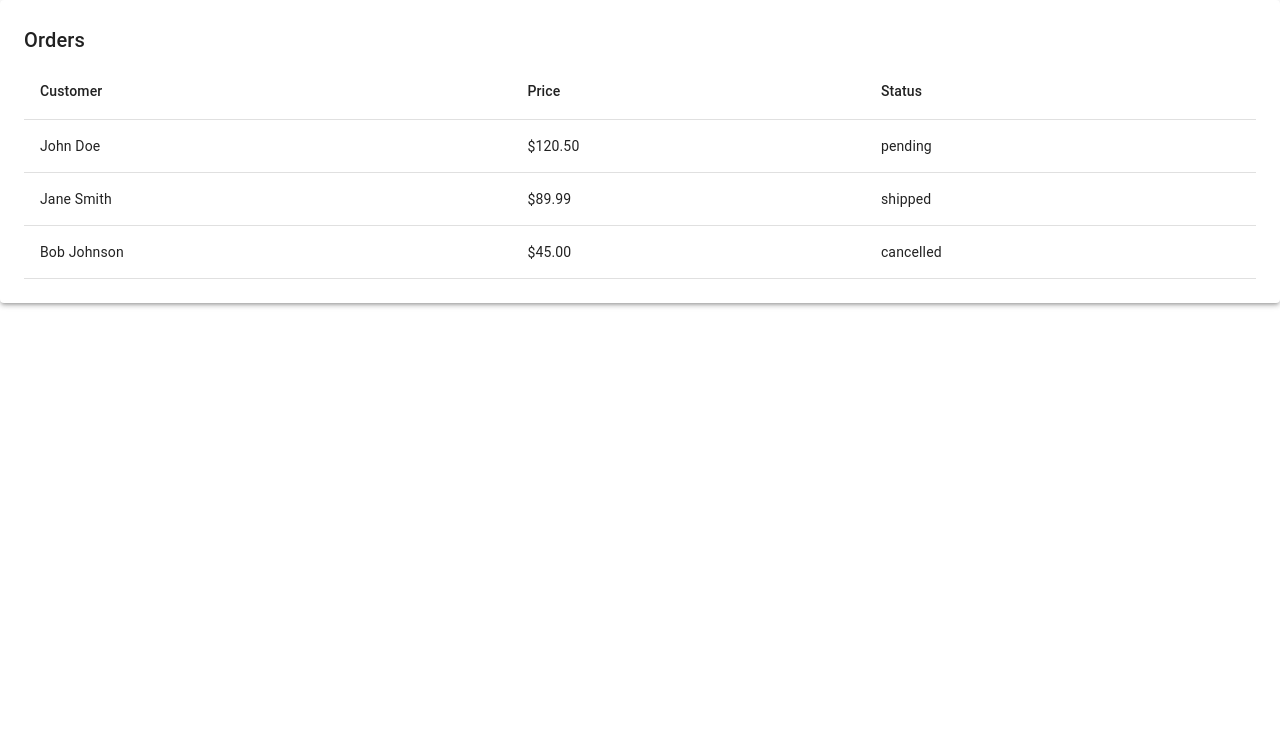
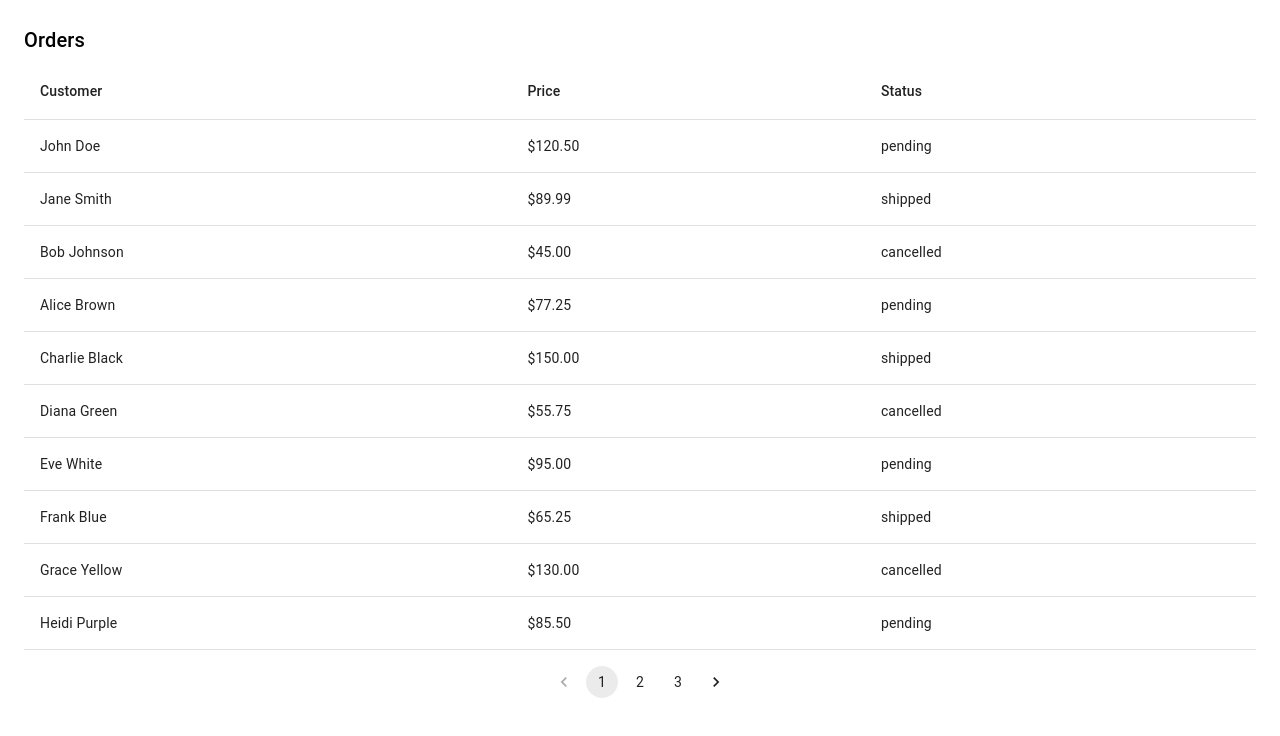
Before and after one commit to DryhaAndrii/onboardingTast, a React (Create React App) app: page / in a window 1280 px wide. Shown: the top 736 px of the page. Built offline with nearby package versions, Linux system fonts and the light colour scheme.

Commit message:
status update

```diff
--- a/package.json
+++ b/package.json
@@ -16,6 +16,7 @@
     "@types/react-dom": "^19.1.5",
     "react": "^19.1.0",
     "react-dom": "^19.1.0",
+    "react-router-dom": "^7.6.1",
     "react-scripts": "5.0.1",
     "styled-components": "^6.1.18",
     "typescript": "^4.9.5",
--- a/src/App.tsx
+++ b/src/App.tsx
@@ -1,11 +1,11 @@
+import { Routes, Route } from "react-router-dom";
 import OrdersTable from "./components/ordersTable/ordersTable";
-
 
 function App() {
   return (
-    <div className="App">
-      <OrdersTable />
-    </div>
+    <Routes>
+      <Route path="/" element={<OrdersTable />} />
+    </Routes>
   );
 }
 
--- /dev/null
+++ b/src/components/ordersTable/orders.json
@@ -0,0 +1,37 @@
+[
+  { "id": 1, "name": "John Doe", "price": 120.5, "status": "pending" },
+  { "id": 2, "name": "Jane Smith", "price": 89.99, "status": "shipped" },
+  { "id": 3, "name": "Bob Johnson", "price": 45.0, "status": "cancelled" },
+  { "id": 4, "name": "Alice Brown", "price": 77.25, "status": "pending" },
+  { "id": 5, "name": "Charlie Black", "price": 150.0, "status": "shipped" },
+  { "id": 6, "name": "Diana Green", "price": 55.75, "status": "cancelled" },
+  { "id": 7, "name": "Eve White", "price": 95.0, "status": "pending" },
+  { "id": 8, "name": "Frank Blue", "price": 65.25, "status": "shipped" },
+  { "id": 9, "name": "Grace Yellow", "price": 130.0, "status": "cancelled" },
+  { "id": 10, "name": "Heidi Purple", "price": 85.5, "status": "pending" },
+  { "id": 11, "name": "Ivan Red", "price": 115.0, "status": "shipped" },
+  { "id": 12, "name": "Judy Pink", "price": 70.75, "status": "cancelled" },
+  { "id": 13, "name": "Kevin Gray", "price": 105.0, "status": "pending" },
+  { "id": 14, "name": "Laura Silver", "price": 60.5, "status": "shipped" },
+  { "id": 15, "name": "Mallory Gold", "price": 125.25, "status": "cancelled" },
+  { "id": 16, "name": "Nancy Bronze", "price": 80.0, "status": "pending" },
+  { "id": 17, "name": "Oscar Copper", "price": 135.5, "status": "shipped" },
+  { "id": 18, "name": "Peggy Steel", "price": 50.25, "status": "cancelled" },
+  { "id": 19, "name": "Quentin Iron", "price": 145.0, "status": "pending" },
+  { "id": 20, "name": "Ruth Platinum", "price": 75.5, "status": "shipped" },
+  { "id": 21, "name": "Sam Diamond", "price": 110.0, "status": "cancelled" },
+  { "id": 22, "name": "Trudy Emerald", "price": 100.25, "status": "pending" },
+  { "id": 23, "name": "Uma Ruby", "price": 90.0, "status": "shipped" },
+  {
+    "id": 24,
+    "name": "Vic Sap",
+    "price": 140.75,
+    "status": "cancelled"
+  },
+  { "id": 25, "name": "Walter Topaz", "price": 55.0, "status": "pending" },
+  { "id": 26, "name": "Xena Jade", "price": 115.5, "status": "shipped" },
+  { "id": 27, "name": "Yolanda Quartz", "price": 65.0, "status": "cancelled" },
+  { "id": 28, "name": "Zane Opal", "price": 120.25, "status": "pending" },
+  { "id": 29, "name": "Aiden Pearl", "price": 85.0, "status": "shipped" },
+  { "id": 30, "name": "Becca Amethyst", "price": 95.5, "status": "cancelled" }
+]
--- a/src/components/ordersTable/ordersTable.tsx
+++ b/src/components/ordersTable/ordersTable.tsx
@@ -7,8 +7,10 @@ import {
   TableBody,
   Paper,
   Typography,
+  Pagination,
 } from "@mui/material";
 import OrderItem from "../orderItem/orderItem";
+import { useLocation, useNavigate } from "react-router-dom";
 
 interface Order {
   id: number;
@@ -17,19 +19,34 @@ interface Order {
   status: "pending" | "shipped" | "cancelled";
 }
 
-const orders: Order[] = [
-  { id: 1, name: "John Doe", price: 120.5, status: "pending" },
-  { id: 2, name: "Jane Smith", price: 89.99, status: "shipped" },
-  { id: 3, name: "Bob Johnson", price: 45.0, status: "cancelled" },
-];
+const orders: Order[] = require("./orders.json");
 
-const StyledPaper = styled(Paper)`
+const TableContainer = styled.div`
   padding: 24px;
 `;
 
+const PAGE_SIZE = 10;
+
 export default function OrdersTable() {
+  const location = useLocation();
+  const navigate = useNavigate();
+
+  const page = parseInt(
+    new URLSearchParams(location.search).get("page") || "1",
+    10
+  );
+  const totalPages = Math.ceil(orders.length / PAGE_SIZE);
+  const paginatedOrders = orders.slice(
+    (page - 1) * PAGE_SIZE,
+    page * PAGE_SIZE
+  );
+
+  const handlePageChange = (_: any, value: number) => {
+    navigate(`/?page=${value}`);
+  };
+
   return (
-    <StyledPaper elevation={3}>
+    <TableContainer>
       <Typography variant="h6" gutterBottom>
         Orders
       </Typography>
@@ -42,7 +59,7 @@ export default function OrdersTable() {
           </TableRow>
         </TableHead>
         <TableBody>
-          {orders.map((order) => (
+          {paginatedOrders.map((order) => (
             <OrderItem
               key={order.id}
               name={order.name}
@@ -52,6 +69,12 @@ export default function OrdersTable() {
           ))}
         </TableBody>
       </Table>
-    </StyledPaper>
+      <Pagination
+        count={totalPages}
+        page={page}
+        onChange={handlePageChange}
+        sx={{ mt: 2, display: "flex", justifyContent: "center" }}
+      />
+    </TableContainer>
   );
 }
--- a/src/index.tsx
+++ b/src/index.tsx
@@ -1,19 +1,10 @@
-import React from 'react';
-import ReactDOM from 'react-dom/client';
-import './index.css';
-import App from './App';
-import reportWebVitals from './reportWebVitals';
+import "./index.css";
+import ReactDOM from "react-dom/client";
+import { BrowserRouter } from "react-router-dom";
+import App from "./App";
 
-const root = ReactDOM.createRoot(
-  document.getElementById('root') as HTMLElement
+ReactDOM.createRoot(document.getElementById("root")!).render(
+  <BrowserRouter>
+    <App />
+  </BrowserRouter>
 );
-root.render(
-  <React.StrictMode>
-    <App />
-  </React.StrictMode>
-);
-
-// If you want to start measuring performance in your app, pass a function
-// to log results (for example: reportWebVitals(console.log))
-// or send to an analytics endpoint. Learn more: https://bit.ly/CRA-vitals
-reportWebVitals();
```
Also changed, not shown: 1 other file (tests, documents, lock files or other folders).
